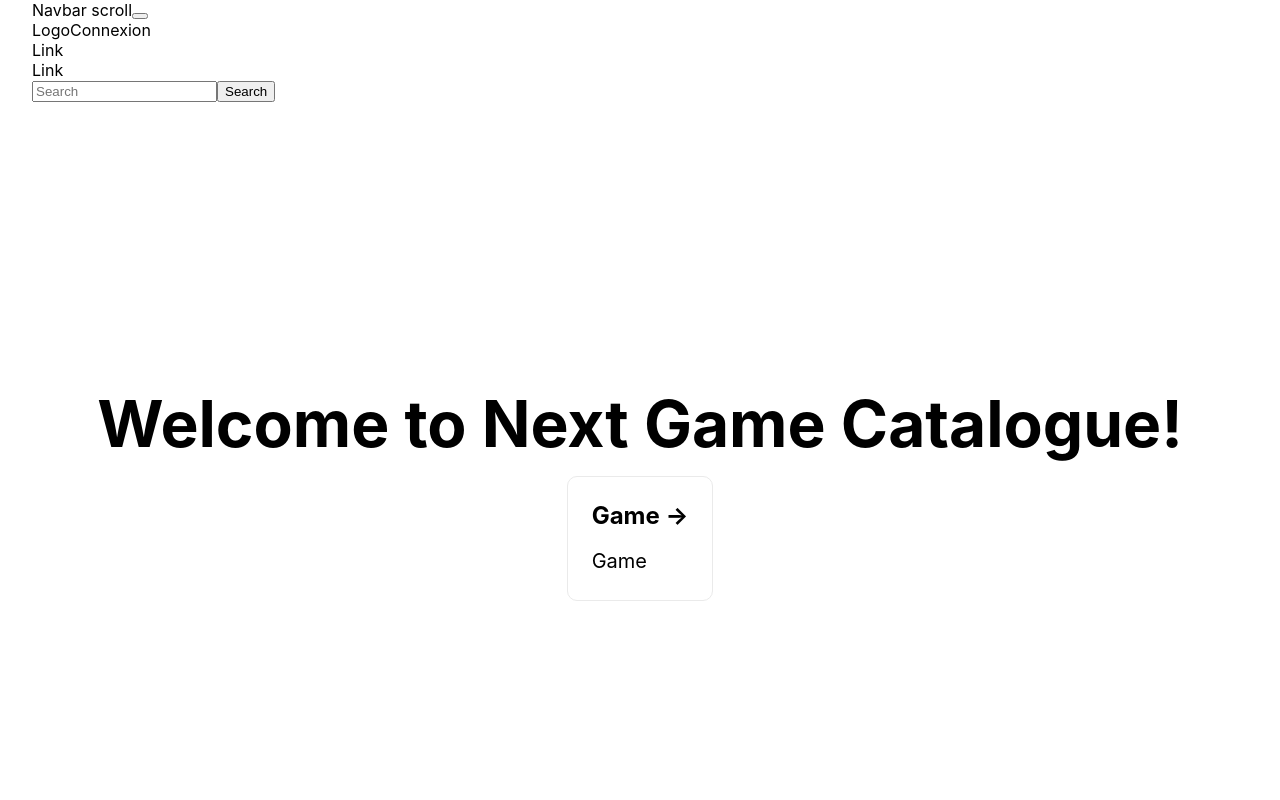
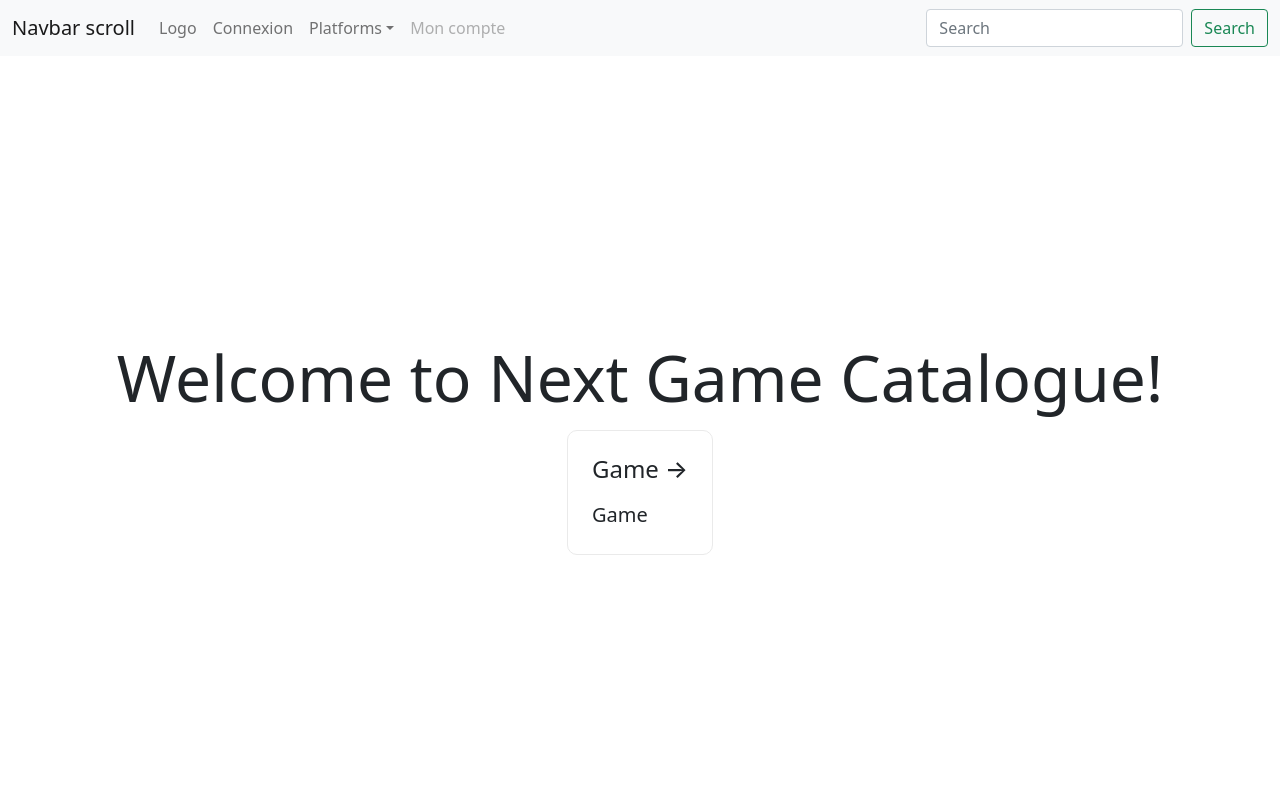
Before and after one commit to Miora-RAK/Game-Catalogue-with-NextJS, a Next.js app: page / in a window 1280 px wide. Shown: the top 800 px of the page. Built offline with nearby package versions, Linux system fonts and the light colour scheme.

Commit message:
add navbar

```diff
--- a/components/Layout.tsx
+++ b/components/Layout.tsx
@@ -1,4 +1,5 @@
 import React from "react";
+import styles from "../styles/Home.module.css";
 import {
   Navbar,
   Container,
@@ -8,7 +9,6 @@ import {
   FormControl,
   Button,
 } from "react-bootstrap";
-import styles from "../styles/Home.module.css";
 
 const Layout: React.FC = ({ children }) => {
   return (
@@ -26,14 +26,14 @@ const Layout: React.FC = ({ children }) => {
               >
                 <Nav.Link href="#action1">Logo</Nav.Link>
                 <Nav.Link href="#action2">Connexion</Nav.Link>
-                <NavDropdown title="Link" id="navbarScrollingDropdown">
-                  <NavDropdown.Item href="#action3">Platforms</NavDropdown.Item>
-                  <NavDropdown.Item href="#action4">Platform1</NavDropdown.Item>
+                <NavDropdown title="Platforms" id="navbarScrollingDropdown">
+                  <NavDropdown.Item href="#action3">Platform1</NavDropdown.Item>
+                  <NavDropdown.Item href="#action4">Platform2</NavDropdown.Item>
                   <NavDropdown.Divider />
-                  <NavDropdown.Item href="#action5">Platform2</NavDropdown.Item>
+                  <NavDropdown.Item href="#action5">Platform3</NavDropdown.Item>
                 </NavDropdown>
                 <Nav.Link href="#" disabled>
-                  Link
+                  Mon compte
                 </Nav.Link>
               </Nav>
               <Form className="d-flex">
--- a/package.json
+++ b/package.json
@@ -9,7 +9,7 @@
     "lint": "next lint"
   },
   "dependencies": {
-    "bootstrap": "5.1.3",
+    "bootstrap": "^5.1.3",
     "mongodb": "^4.4.1",
     "next": "12.1.0",
     "react": "17.0.2",
--- a/pages/_app.tsx
+++ b/pages/_app.tsx
@@ -1,5 +1,6 @@
 import "../styles/globals.css";
 import type { AppProps } from "next/app";
+import "bootstrap/dist/css/bootstrap.css";
 
 function MyApp({ Component, pageProps }: AppProps) {
   return <Component {...pageProps} />;
--- a/styles/Home.module.css
+++ b/styles/Home.module.css
@@ -1,6 +1,6 @@
-.container {
+/* .container {
   padding: 0 2rem;
-}
+} */
 
 .main {
   min-height: 100vh;
```
Also changed, not shown: 1 other file (tests, documents, lock files or other folders).
